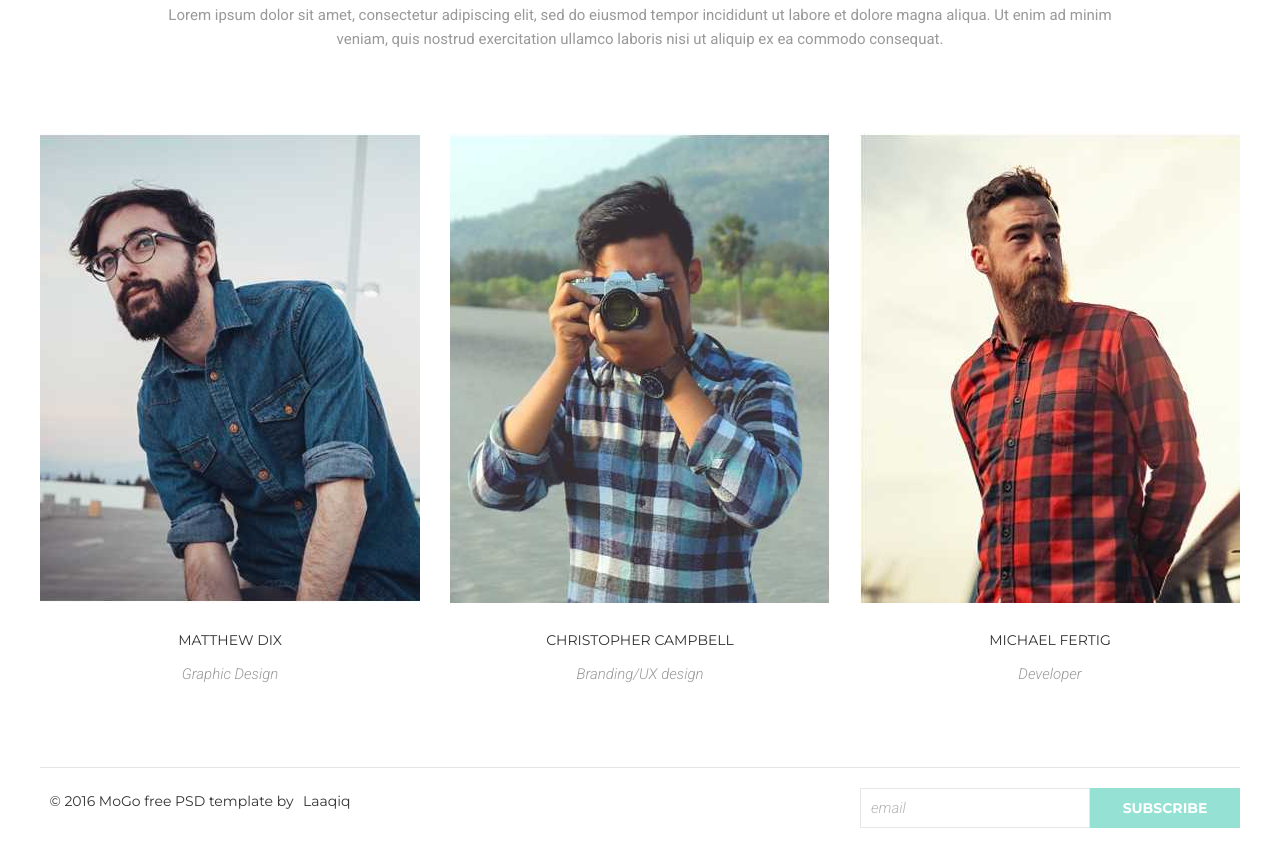
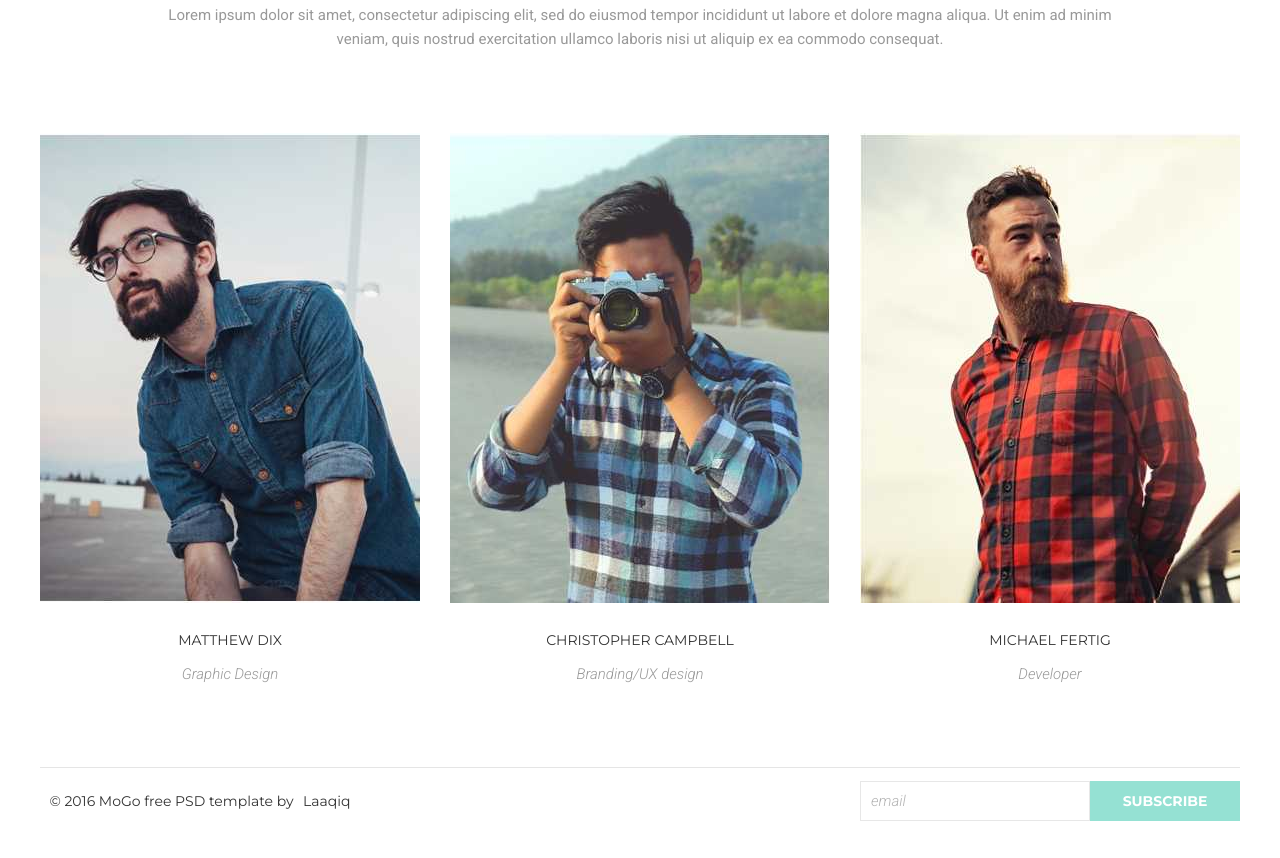
Before and after one commit to petermazuryk/goit-fe-course, a plain HTML site: page html-css/module-06/index.html in a window 1280 px wide. Shown: the part 897-1755 px from the top of the page. After the commit the page ends 1730 px from the top, so only its background shows below. Drawn offline with nearby package versions, Linux system fonts and the light colour scheme; files whose address does not match are found by name.

Commit message:
поправил footer

```diff
--- a/html-css/module-06/css/style.css
+++ b/html-css/module-06/css/style.css
@@ -342,10 +342,10 @@ img {
 .footer {
     display: flex;
     justify-content: space-between;
+    align-items: center;
     height: 65px;
     width: 100%;
     font-size: 0;
-    line-height: 90px;
     font-weight: normal;
     text-decoration: none;
 }
```
